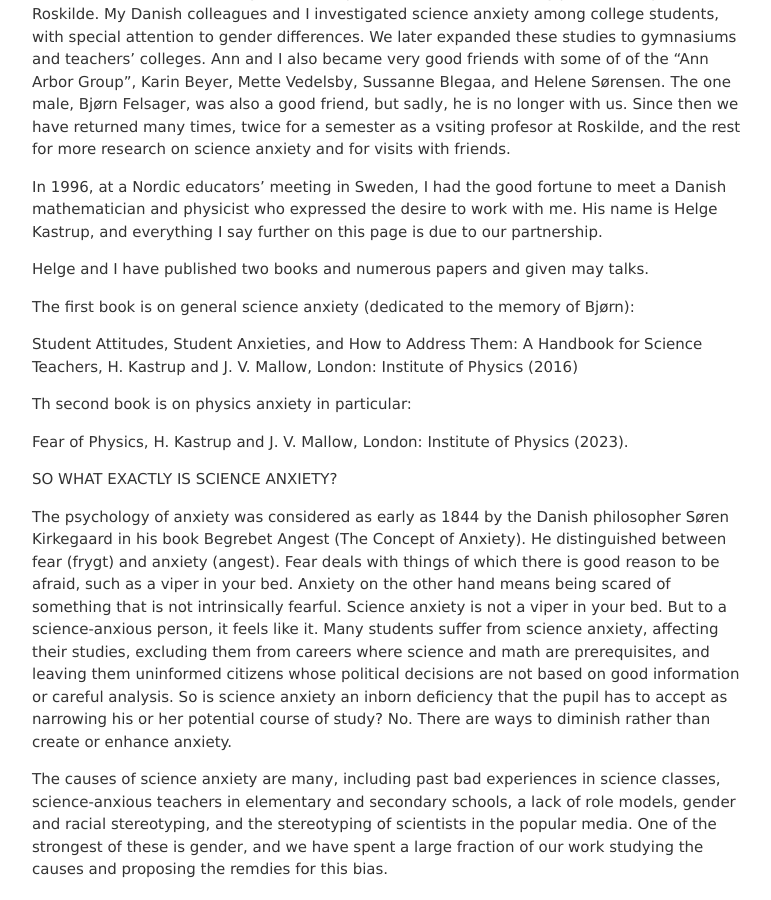
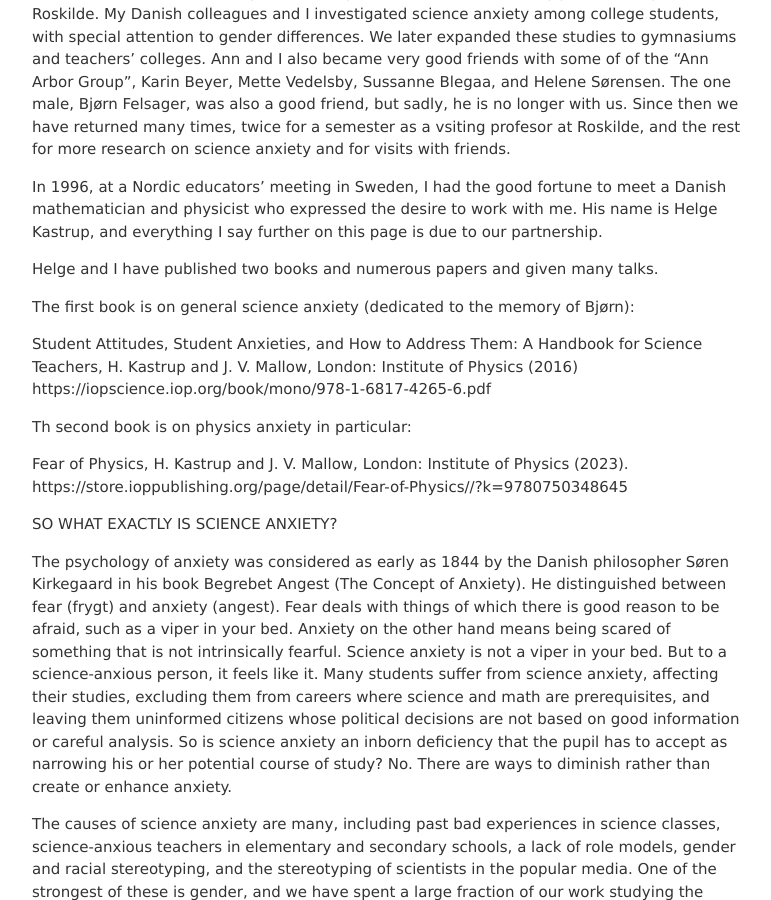
Before and after one commit to jvmallow/jvmallow.github.io, a Jekyll site: the page built from _posts/2025-05-31-Science_Anxiety.md, in a window 1280 px wide and 900 px high, scrolled down 999 px. Shown: the whole window, without its empty margins (248-1019 px from the left). Built offline with Jekyll 4.4.1, drawn with Linux system fonts in a browser that asks for light colours; a script that is not in the unit is left out.

Commit message:
Update 2025-05-31-Science_Anxiety.md

```diff
--- a/_posts/2025-05-31-Science_Anxiety.md
+++ b/_posts/2025-05-31-Science_Anxiety.md
@@ -17,15 +17,15 @@ In 1987 I receivd a message from Karin Beyer, a faculty member at Roskilde Unive
 
 In 1996, at a Nordic educators' meeting in Sweden, I had the good fortune to meet a Danish mathematician and physicist who expressed the desire to work with me. His name is Helge Kastrup, and everything I say further on this page is due to our partnership.
 
-Helge and I have published two books and numerous papers and given may talks.
+Helge and I have published two books and numerous papers and given many talks.
 
 The first book is on general science anxiety (dedicated to the memory of Bjørn):
 
-Student Attitudes, Student Anxieties, and How to Address Them: A Handbook for Science Teachers, H. Kastrup and J. V. Mallow, London: Institute of Physics (2016)
+Student Attitudes, Student Anxieties, and How to Address Them: A Handbook for Science Teachers, H. Kastrup and J. V. Mallow, London: Institute of Physics (2016)  https://iopscience.iop.org/book/mono/978-1-6817-4265-6.pdf
 
 Th second book is on physics anxiety in particular:
 
-Fear of Physics, H. Kastrup and J. V. Mallow, London: Institute of Physics (2023).
+Fear of Physics, H. Kastrup and J. V. Mallow, London: Institute of Physics (2023).  https://store.ioppublishing.org/page/detail/Fear-of-Physics//?k=9780750348645
 
 SO WHAT EXACTLY IS SCIENCE ANXIETY?
 
```
